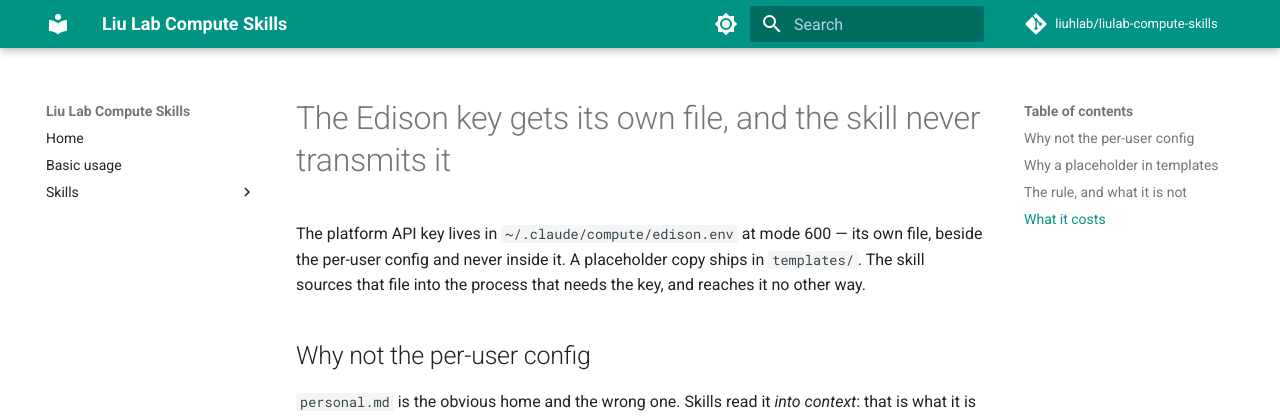
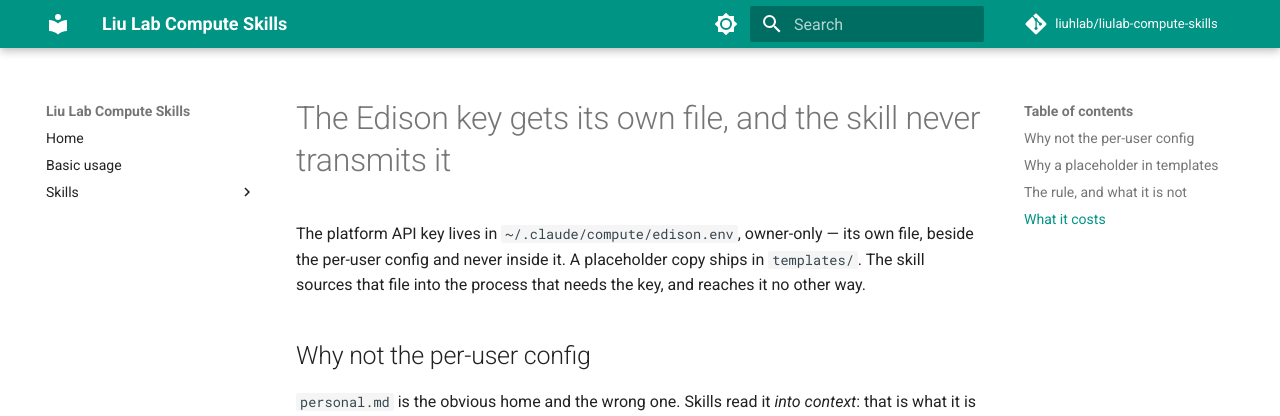
Before and after one commit to liuhlab/liulab-compute-skills, an MkDocs documentation site: the page built from docs/adr/0007-edison-key-file-and-never-transmit.md, in a window 1280 px wide and 1377 px high. Shown: the top 416 px of the window. Built offline with MkDocs 1.6.1 and Material for MkDocs 9.7.7, drawn with Linux system fonts in a browser that asks for light colours; comment, search, counter and statistics services are not loaded.

Commit message:
Give the Edison key-file constants one owner
The variable name, the placeholder, the location and the acceptable
permission modes were retyped across the preflight, the onboarding
template, the no-secrets sweep and the published page, with nothing
checking they still agreed. The preflight owns them now and prints them
with `--constants`, one KEY=value per line, reading no key file and
printing nothing secret.

The failure this prevents: let the template's placeholder drift from the
preflight's, and a user who never replaced it is told CONFIGURED and then
fails minutes later at authentication — the exact failure the placeholder
check exists to prevent. A new `== edison key-file constants ==` section
reads the constants and cross-checks the template, the published page and
the sweep's own exemption, which now reads the placeholder from the
preflight instead of restating it. Verified in both directions: drift the
template's placeholder and the gate fails; drift the preflight's and it
fails too.

Prose that claimed mode 600 was required now says owner-only, which is
what the preflight actually accepts. `chmod 600` stays as the instruction
in remedies — it is a command, not a claim about what passes.

Three new preflight fixtures: the success exit that nothing covered (a
replaced key at mode 400, owner-only without being 600), the empty file
and the file that assigns nothing.

Co-Authored-By: Claude Opus 5 (1M context) <noreply@anthropic.com>
Claude-Session: https://claude.ai/code/session_01CbtcXUjqiNt8UdtmaQYvMP

```diff
--- a/docs/adr/0007-edison-key-file-and-never-transmit.md
+++ b/docs/adr/0007-edison-key-file-and-never-transmit.md
@@ -5,7 +5,7 @@ search:
 
 # The Edison key gets its own file, and the skill never transmits it
 
-The platform API key lives in `~/.claude/compute/edison.env` at mode 600 — its own file,
+The platform API key lives in `~/.claude/compute/edison.env`, owner-only — its own file,
 beside the per-user config and never inside it. A placeholder copy ships in `templates/`.
 The skill sources that file into the process that needs the key, and reaches it no other
 way.
```
Also changed, not shown: CONTEXT.md (+6 -4 lines), skills/lab-edison/SKILL.md (+1 -1 lines), 2 other files.
